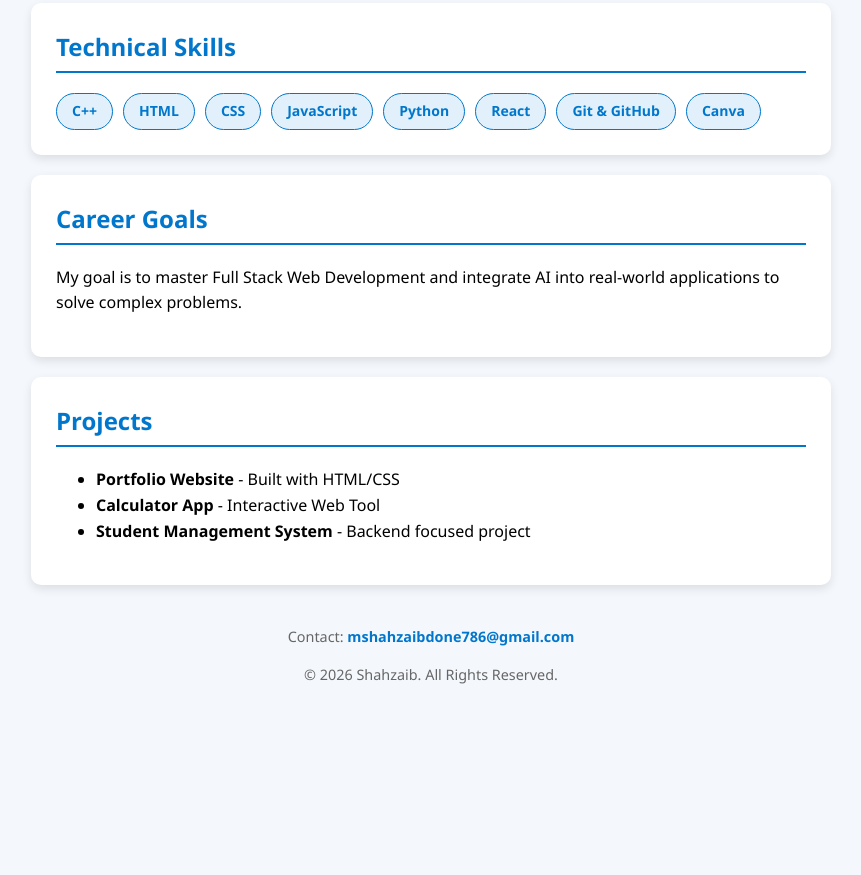
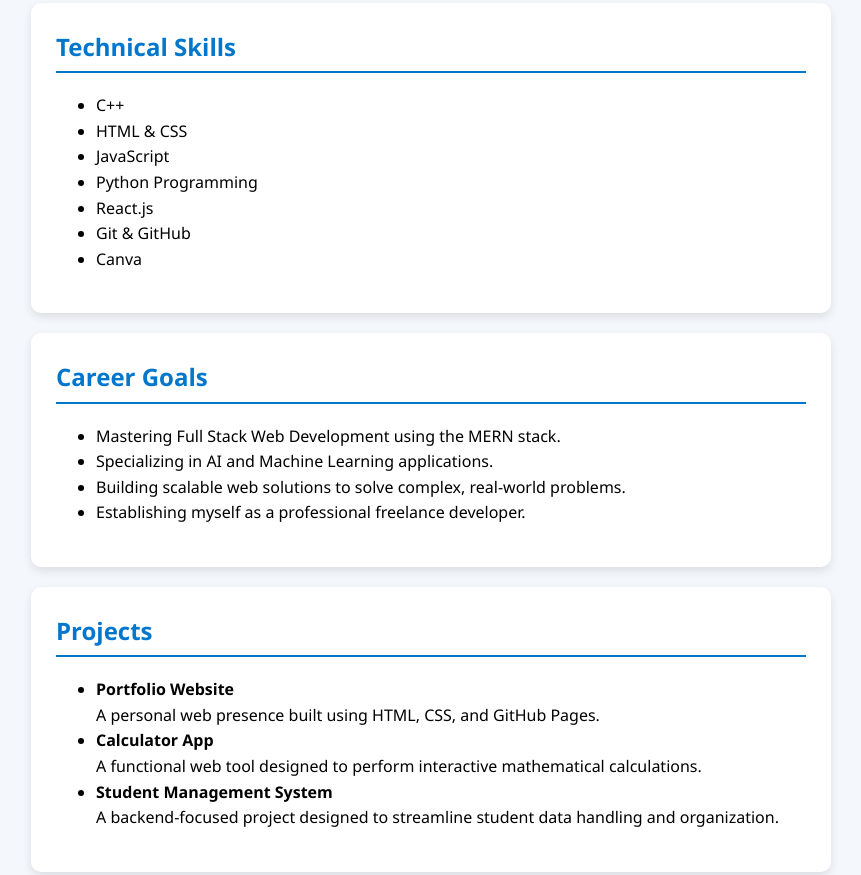
Before and after one commit to mshahzaib101-tech/Shahzaib-Portfolio, a plain HTML site: page index.html in a window 1280 px wide. Shown: the part 444-1319 px from the top of the page, without its empty margins (209-1070 px from the left). Before the commit the page ends 1164 px from the top, so only its background shows below. Drawn offline with Linux system fonts and the light colour scheme.

Commit message:
Update index.html

```diff
--- a/index.html
+++ b/index.html
@@ -2,6 +2,7 @@
 <html lang="en">
 <head>
     <meta charset="UTF-8">
+    <meta name="viewport" content="width=device-width, initial-scale=1.0">
     <title>Shahzaib | Portfolio</title>
     <link rel="stylesheet" href="style.css">
 </head>
@@ -20,24 +21,42 @@
 
         <section class="card">
             <h2>Technical Skills</h2>
-            <div class="skills-grid">
-                <span>C++</span> <span>HTML</span> <span>CSS</span>
-                <span>JavaScript</span> <span>Python</span> <span>React</span>
-                <span>Git & GitHub</span> <span>Canva</span>
-            </div>
+            <ul class="skills-list">
+                <li>C++</li>
+                <li>HTML & CSS</li>
+                <li>JavaScript</li>
+                <li>Python Programming</li>
+                <li>React.js</li>
+                <li>Git & GitHub</li>
+                <li>Canva</li>
+            </ul>
         </section>
 
         <section class="card">
             <h2>Career Goals</h2>
-            <p>My goal is to master Full Stack Web Development and integrate AI into real-world applications to solve complex problems.</p>
+            <ul>
+                <li>Mastering Full Stack Web Development using the MERN stack.</li>
+                <li>Specializing in AI and Machine Learning applications.</li>
+                <li>Building scalable web solutions to solve complex, real-world problems.</li>
+                <li>Establishing myself as a professional freelance developer.</li>
+            </ul>
         </section>
 
         <section class="card">
             <h2>Projects</h2>
-            <ul>
-                <li><strong>Portfolio Website</strong> - Built with HTML/CSS</li>
-                <li><strong>Calculator App</strong> - Interactive Web Tool</li>
-                <li><strong>Student Management System</strong> - Backend focused project</li>
+            <ul class="project-list">
+                <li>
+                    <strong>Portfolio Website</strong><br>
+                    A personal web presence built using HTML, CSS, and GitHub Pages.
+                </li>
+                <li>
+                    <strong>Calculator App</strong><br>
+                    A functional web tool designed to perform interactive mathematical calculations.
+                </li>
+                <li>
+                    <strong>Student Management System</strong><br>
+                    A backend-focused project designed to streamline student data handling and organization.
+                </li>
             </ul>
         </section>
 
```
